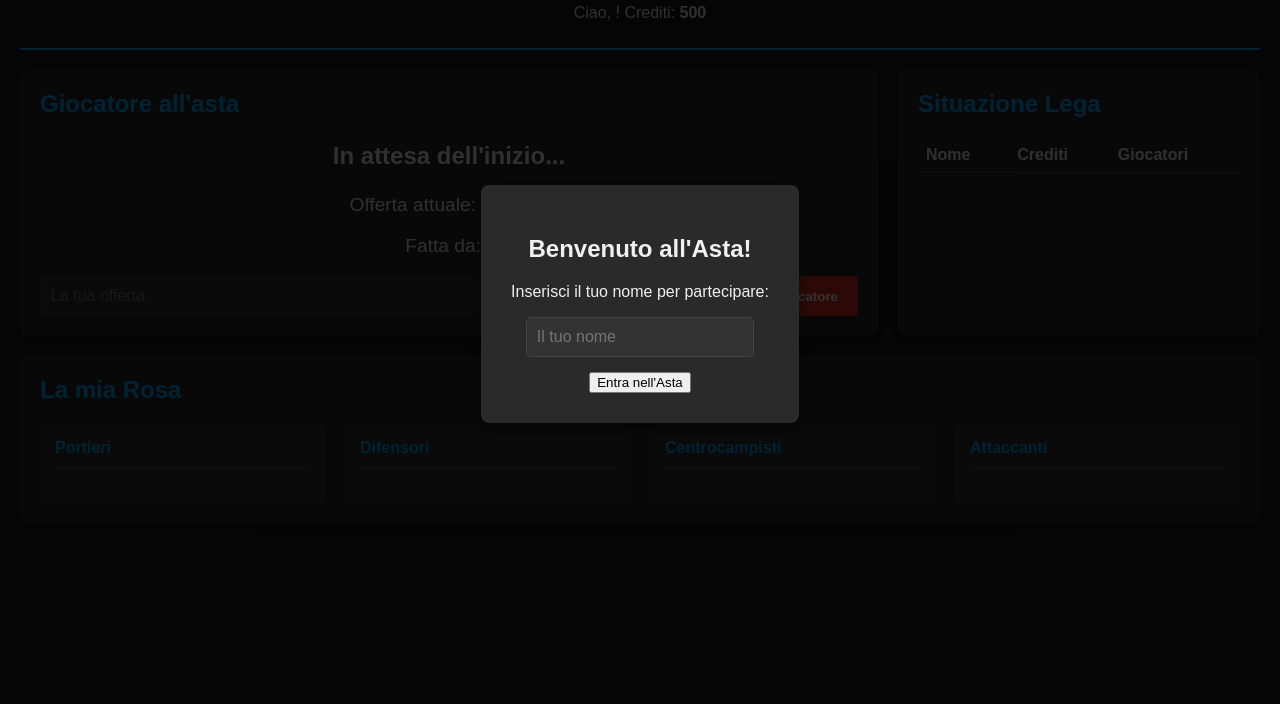
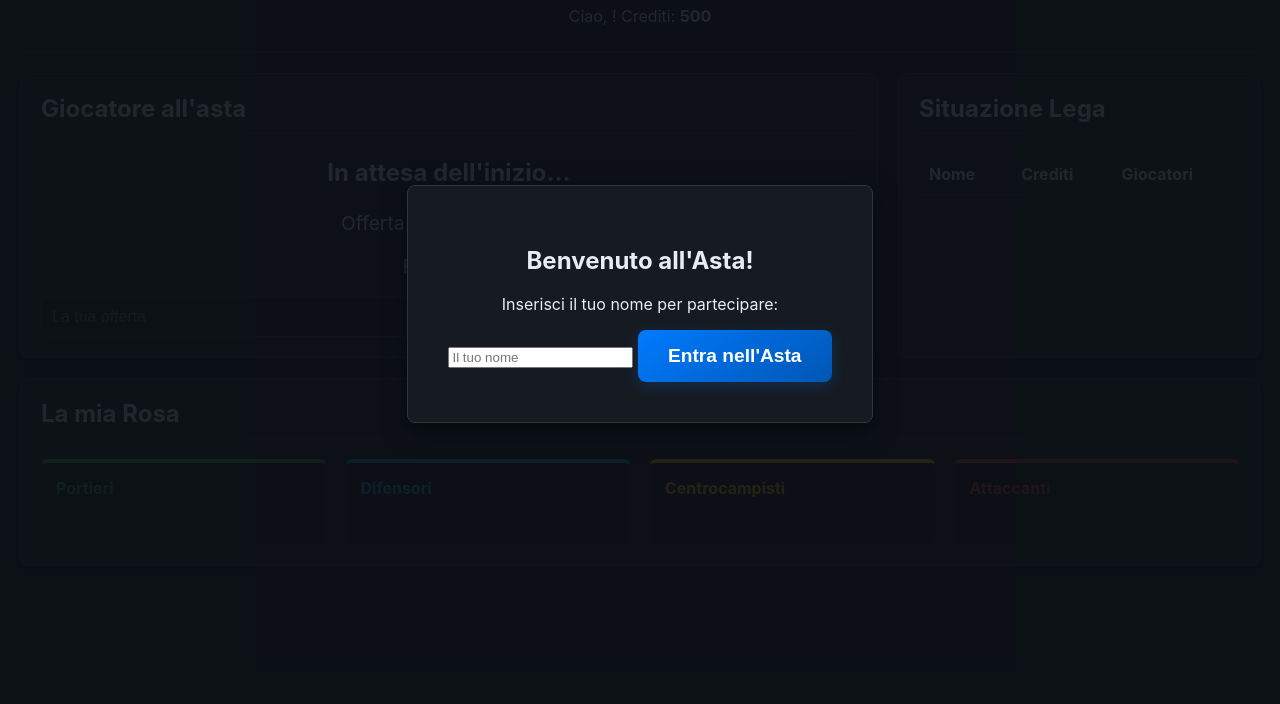
Before and after one commit to tommysacchi96/Piattaforma-Asta-Fantacalcio, a website: page index.html in a window 1280 px wide. Shown: the part 96-800 px from the top of the page. Drawn offline with nearby package versions, Linux system fonts and the light colour scheme; no server answers.

Commit message:
Update style.css

```diff
--- a/style.css
+++ b/style.css
@@ -1,45 +1,108 @@
-/* --- Stili Generali --- */
+/* --- 1. IMPOSTAZIONI GLOBALI E NUOVA PALETTE COLORI --- */
+:root {
+    --colore-primario: #007bff; /* Un blu acceso ma elegante */
+    --colore-primario-hover: #0056b3;
+    --sfondo-principale: #0d1117; /* Un blu scurissimo, quasi nero (stile GitHub Dark) */
+    --sfondo-sezioni: #161b22; /* Un grigio-blu scuro per le sezioni */
+    --testo-chiaro: #e6edf3;
+    --testo-secondario: #8b949e;
+    --bordo: #30363d;
+    --giallo-offerta: #f1e05a;
+
+    /* Colori per i ruoli */
+    --colore-portieri: #28a745;  /* Verde */
+    --colore-difensori: #17a2b8; /* Ciano/Blu chiaro */
+    --colore-centrocampisti: #ffc107; /* Giallo/Oro */
+    --colore-attaccanti: #dc3545;  /* Rosso */
+}
+
 body {
-    font-family: sans-serif;
-    background-color: #1a1a1a; /* Sfondo scuro */
-    color: #f0f0f0; /* Testo chiaro */
+    font-family: -apple-system, BlinkMacSystemFont, "Segoe UI", Roboto, Helvetica, Arial, sans-serif;
+    background-color: var(--sfondo-principale);
+    color: var(--testo-chiaro);
     margin: 0;
     padding: 20px;
 }
 
-/* --- Intestazione --- */
+/* --- 2. HEADER E LAYOUT PRINCIPALE --- */
 header {
     text-align: center;
     margin-bottom: 20px;
-    border-bottom: 2px solid #00aaff;
+    border-bottom: 1px solid var(--bordo);
     padding-bottom: 10px;
 }
 
-/* --- Layout Principale --- */
+header h1 {
+    color: var(--colore-primario);
+}
+
 main {
     display: flex;
-    flex-wrap: wrap; /* Permette di andare a capo su schermi piccoli */
-    gap: 20px; /* Spazio tra le sezioni */
+    flex-wrap: wrap;
+    gap: 20px;
 }
 
-/* --- Stile comune per le sezioni --- */
 section {
-    background-color: #2a2a2a;
+    background-color: var(--sfondo-sezioni);
+    border: 1px solid var(--bordo);
     border-radius: 8px;
     padding: 20px;
-    box-shadow: 0 4px 8px rgba(0,0,0,0.3);
-    flex: 1; /* Le sezioni si espandono per riempire lo spazio */
+    box-shadow: 0 4px 12px rgba(0,0,0,0.3);
+    flex: 1;
 }
 
 section h2 {
     margin-top: 0;
-    color: #00aaff;
+    color: var(--testo-chiaro);
+    border-bottom: 1px solid var(--bordo);
+    padding-bottom: 10px;
+    margin-bottom: 20px;
 }
 
-/* --- Sezione Asta Corrente (più grande) --- */
+/* --- 3. BOTTONE "ENTRA NELL'ASTA" PIÙ GRANDE E ACCATTIVANTE --- */
+#login-overlay {
+    position: fixed;
+    top: 0; left: 0;
+    width: 100%; height: 100%;
+    background-color: rgba(13, 17, 23, 0.9);
+    display: flex;
+    justify-content: center;
+    align-items: center;
+    z-index: 1000;
+}
+
+#login-box {
+    background-color: var(--sfondo-sezioni);
+    padding: 40px;
+    border-radius: 8px;
+    border: 1px solid var(--bordo);
+    text-align: center;
+    box-shadow: 0 8px 24px rgba(0,0,0,0.5);
+}
+
+#btn-join {
+    background: linear-gradient(145deg, #007bff, #0056b3);
+    color: white;
+    border: none;
+    border-radius: 8px;
+    padding: 15px 30px; /* Più grande */
+    font-size: 1.2em;   /* Testo più grande */
+    font-weight: bold;
+    cursor: pointer;
+    transition: all 0.2s ease-in-out;
+    box-shadow: 0 4px 15px rgba(0, 123, 255, 0.2);
+}
+
+#btn-join:hover {
+    transform: scale(1.05); /* Effetto di ingrandimento */
+    box-shadow: 0 6px 20px rgba(0, 123, 255, 0.4);
+}
+
+
+/* --- 4. SEZIONI SPECIFICHE --- */
 #asta-corrente {
-    flex-basis: 100%; /* Occupa tutta la larghezza all'inizio */
-    order: 1; /* Appare per prima */
+    flex-basis: 100%;
+    order: 1;
 }
 
 #info-giocatore {
@@ -54,8 +117,8 @@ section h2 {
     margin: 15px 0;
 }
 
-#valore-offerta, #ultimo-offerente, #tempo {
-    color: #ffcc00; /* Giallo per evidenziare */
+#valore-offerta, #ultimo-offerente {
+    color: var(--giallo-offerta);
     font-weight: bold;
 }
 
@@ -68,9 +131,9 @@ section h2 {
     flex-grow: 1;
     padding: 10px;
     border-radius: 5px;
-    border: 1px solid #444;
-    background-color: #333;
-    color: #f0f0f0;
+    border: 1px solid var(--bordo);
+    background-color: var(--sfondo-principale);
+    color: var(--testo-chiaro);
     font-size: 1em;
 }
 
@@ -78,7 +141,7 @@ section h2 {
     padding: 10px 20px;
     border: none;
     border-radius: 5px;
-    background-color: #00aaff;
+    background-color: var(--colore-primario);
     color: #fff;
     font-weight: bold;
     cursor: pointer;
@@ -86,21 +149,26 @@ section h2 {
 }
 
 #btn-offerta:hover {
-    background-color: #0088cc;
+    background-color: var(--colore-primario-hover);
 }
 
-/* --- Sezione La Mia Squadra e Partecipanti --- */
-#la-tua-squadra {
-    order: 2;
+#btn-assegna {
+    padding: 10px 20px;
+    border: none;
+    border-radius: 5px;
+    background-color: #dc3545; /* Rosso */
+    color: #fff;
+    font-weight: bold;
+    cursor: pointer;
+    transition: background-color 0.2s;
+}
+
+#btn-assegna:hover {
+    background-color: #a71d2a;
 }
 
 #partecipanti {
-    order: 3;
-}
-
-#rosa-personale {
-    list-style-type: none;
-    padding: 0;
+    order: 2;
 }
 
 #tabella-lega {
@@ -109,97 +177,64 @@ section h2 {
 }
 
 #tabella-lega th, #tabella-lega td {
-    padding: 8px;
+    padding: 10px;
     text-align: left;
-    border-bottom: 1px solid #444;
+    border-bottom: 1px solid var(--bordo);
 }
 
-/* --- Adattabilità per schermi più grandi (es. computer) --- */
-@media (min-width: 1000px) {
-    #asta-corrente {
-        flex-basis: 40%; /* Occupa meno spazio, lasciandolo alle altre sezioni */
-    }
-}
-
-#btn-assegna {
-    padding: 10px 20px;
-    border: none;
-    border-radius: 5px;
-    background-color: #d93025; /* Rosso Google */
-    color: #fff;
-    font-weight: bold;
-    cursor: pointer;
-    transition: background-color 0.2s;
-}
-
-#btn-assegna:hover {
-    background-color: #a52714;
-}
-/* Stili per il Modal di Login */
-#login-overlay {
-    position: fixed;
-    top: 0; left: 0;
-    width: 100%; height: 100%;
-    background-color: rgba(0, 0, 0, 0.8);
-    display: flex;
-    justify-content: center;
-    align-items: center;
-    z-index: 1000;
-}
-
-#login-box {
-    background-color: #2a2a2a;
-    padding: 30px;
-    border-radius: 8px;
-    text-align: center;
-    box-shadow: 0 5px 15px rgba(0,0,0,0.5);
-}
-
-#login-box input {
-    display: block;
-    width: 80%;
-    margin: 15px auto;
-    padding: 10px;
-    border-radius: 5px;
-    border: 1px solid #444;
-    background-color: #333;
-    color: #f0f0f0;
-    font-size: 1em;
-}
-
-/* --- Nuovi Stili per La Mia Rosa --- */
+/* --- 5. SEZIONE "LA MIA ROSA" CON COLORI PER RUOLO --- */
 #la-tua-squadra {
-    flex-basis: 100%; /* Occupa tutta la larghezza */
+    flex-basis: 100%;
     margin-top: 20px;
+    order: 3;
 }
 
 .rosa-container {
-    display: flex;
-    flex-wrap: wrap;
+    display: grid;
+    grid-template-columns: repeat(auto-fit, minmax(220px, 1fr));
     gap: 20px;
-    justify-content: space-between;
 }
 
 .ruolo-box {
-    background-color: #333;
+    background-color: #0d1117;
     border-radius: 6px;
+    border-top: 4px solid; /* Bordo superiore colorato */
     padding: 15px;
-    flex: 1; /* I riquadri si espandono per riempire lo spazio */
-    min-width: 200px; /* Larghezza minima per evitare che siano troppo stretti */
 }
+
+/* Assegnazione colori specifici per ruolo */
+.ruolo-box:nth-of-type(1) { border-color: var(--colore-portieri); }
+.ruolo-box:nth-of-type(2) { border-color: var(--colore-difensori); }
+.ruolo-box:nth-of-type(3) { border-color: var(--colore-centrocampisti); }
+.ruolo-box:nth-of-type(4) { border-color: var(--colore-attaccanti); }
 
 .ruolo-box h4 {
     margin-top: 0;
-    color: #00aaff;
-    border-bottom: 1px solid #555;
     padding-bottom: 10px;
 }
+
+/* Assegnazione colori specifici per i titoli */
+.ruolo-box:nth-of-type(1) h4 { color: var(--colore-portieri); }
+.ruolo-box:nth-of-type(2) h4 { color: var(--colore-difensori); }
+.ruolo-box:nth-of-type(3) h4 { color: var(--colore-centrocampisti); }
+.ruolo-box:nth-of-type(4) h4 { color: var(--colore-attaccanti); }
+
 
 .ruolo-box ul {
     list-style-type: none;
     padding: 0;
     font-size: 0.9em;
 }
+
 .ruolo-box ul li {
     margin-bottom: 5px;
+    color: var(--testo-secondario);
 }
+
+
+/* Adattabilità per schermi più grandi */
+@media (min-width: 1000px) {
+    #asta-corrente {
+        flex-basis: 40%;
+    }
+}
```
